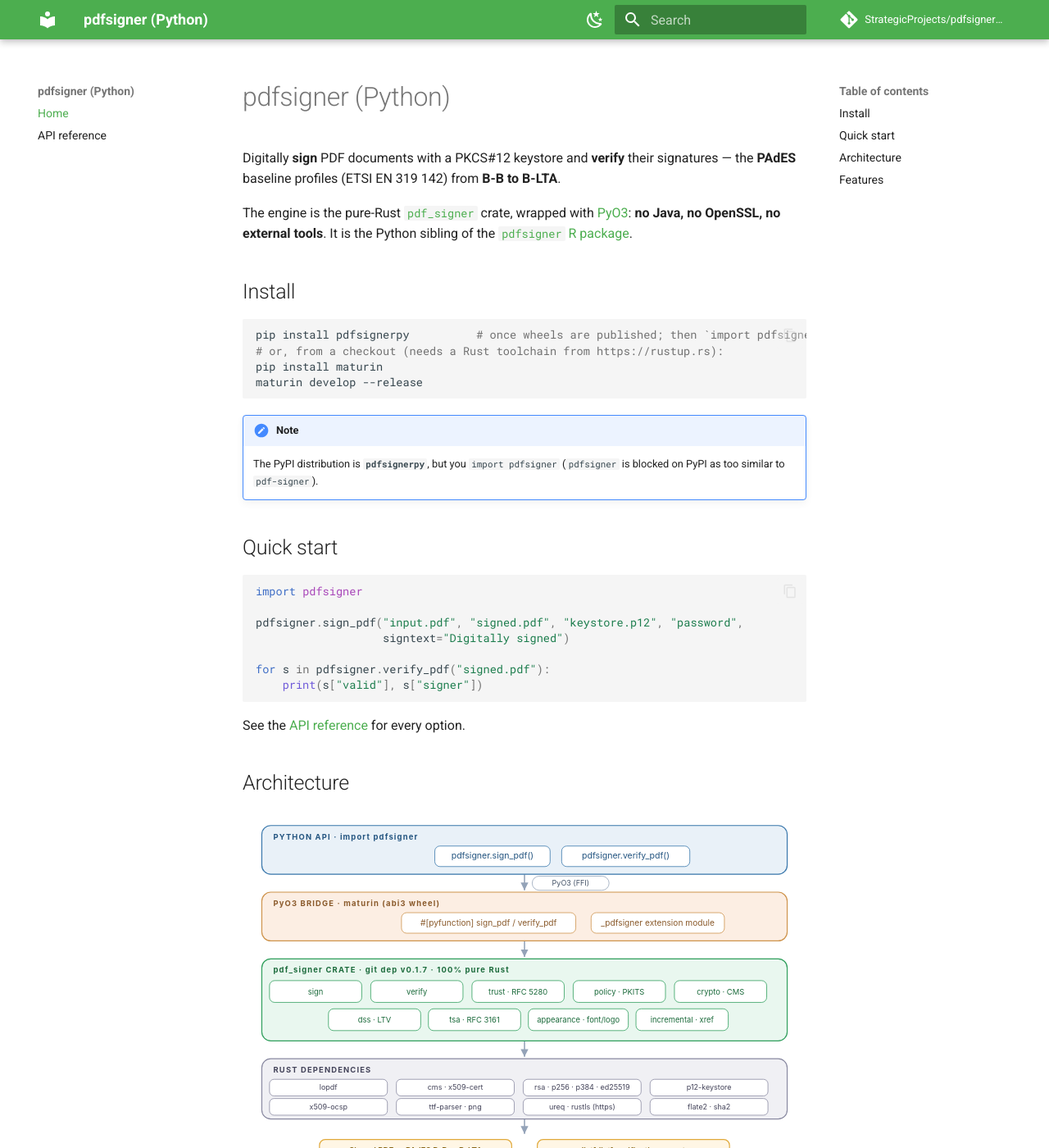
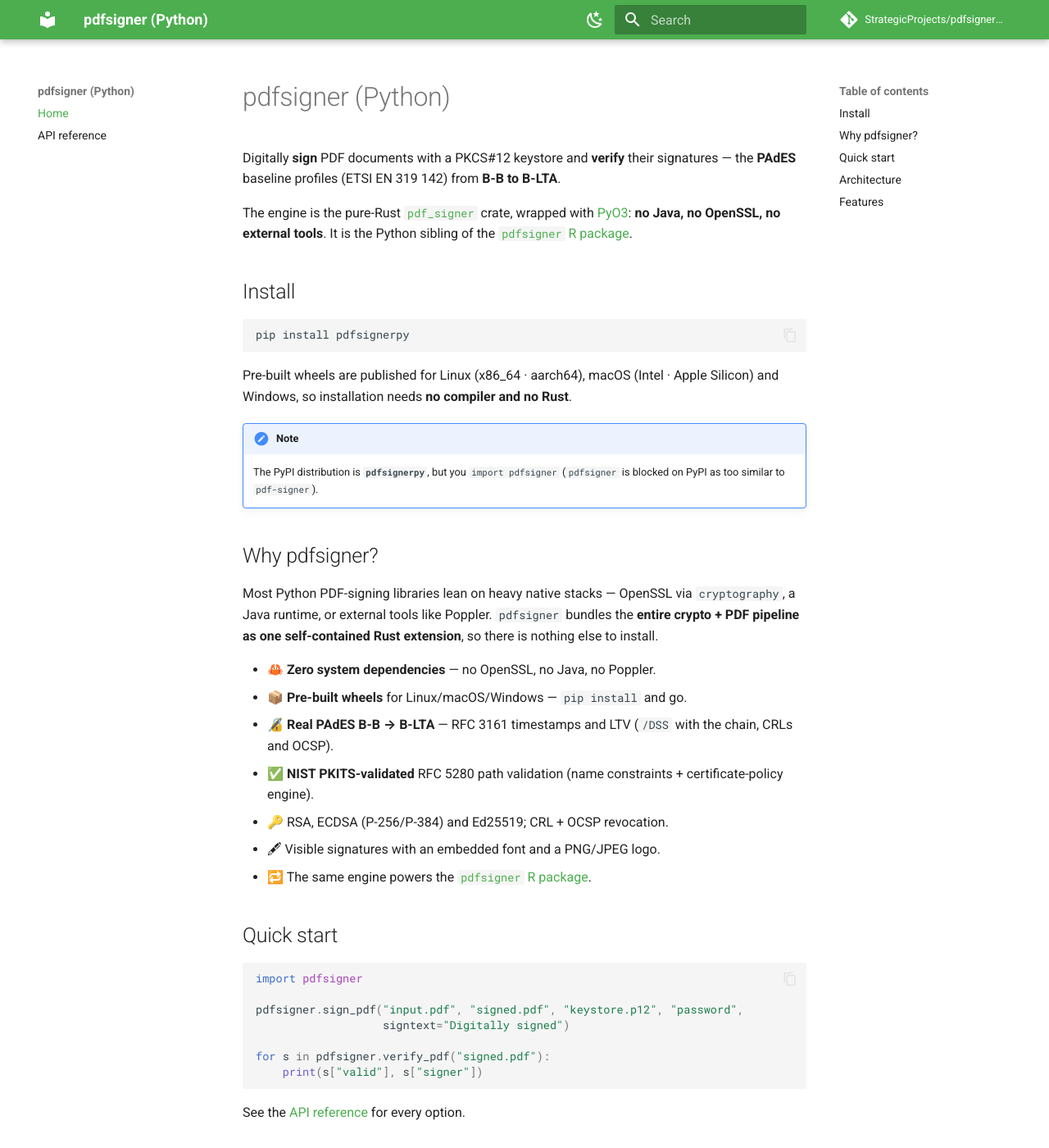
Before and after one commit to StrategicProjects/pdfsignerpy, an MkDocs documentation site: the page built from docs/index.md, in a window 1280 px wide and 1400 px high. Shown: the whole window at 82% size. Built offline with MkDocs 1.6.1 and Material for MkDocs 9.7.7, drawn with Linux system fonts in a browser that asks for light colours; comment, search, counter and statistics services are not loaded.

Commit message:
docs: PyPI badges + visibility/differentiators in README and site
Now that wheels are on PyPI: add PyPI version/pyversions/downloads
badges, lead with a one-line value proposition and a "Why pdfsigner?"
section (zero system deps, pre-built wheels, real PAdES B-LTA, NIST
PKITS-validated verification, modern keys, rich visible signatures).
Update install docs — wheels mean no compiler/Rust needed.

Co-Authored-By: Claude Opus 4.8 (1M context) <noreply@anthropic.com>

````diff
--- a/docs/index.md
+++ b/docs/index.md
@@ -13,15 +13,33 @@ the Python sibling of the
 ## Install
 
 ```bash
-pip install pdfsignerpy          # once wheels are published; then `import pdfsigner`
-# or, from a checkout (needs a Rust toolchain from https://rustup.rs):
-pip install maturin
-maturin develop --release
+pip install pdfsignerpy
 ```
+
+Pre-built wheels are published for Linux (x86_64 · aarch64), macOS (Intel ·
+Apple Silicon) and Windows, so installation needs **no compiler and no Rust**.
 
 !!! note
     The PyPI distribution is **`pdfsignerpy`**, but you `import pdfsigner`
     (`pdfsigner` is blocked on PyPI as too similar to `pdf-signer`).
+
+## Why pdfsigner?
+
+Most Python PDF-signing libraries lean on heavy native stacks — OpenSSL via
+`cryptography`, a Java runtime, or external tools like Poppler. `pdfsigner`
+bundles the **entire crypto + PDF pipeline as one self-contained Rust
+extension**, so there is nothing else to install.
+
+- 🦀 **Zero system dependencies** — no OpenSSL, no Java, no Poppler.
+- 📦 **Pre-built wheels** for Linux/macOS/Windows — `pip install` and go.
+- 🔏 **Real PAdES B-B → B-LTA** — RFC 3161 timestamps and LTV (`/DSS` with the
+  chain, CRLs and OCSP).
+- ✅ **NIST PKITS-validated** RFC 5280 path validation (name constraints +
+  certificate-policy engine).
+- 🔑 RSA, ECDSA (P-256/P-384) and Ed25519; CRL + OCSP revocation.
+- 🖋 Visible signatures with an embedded font and a PNG/JPEG logo.
+- 🔁 The same engine powers the
+  [`pdfsigner` R package](https://github.com/StrategicProjects/pdfsigner).
 
 ## Quick start
 
````
Also changed, not shown: README.md (+46 -29 lines).
